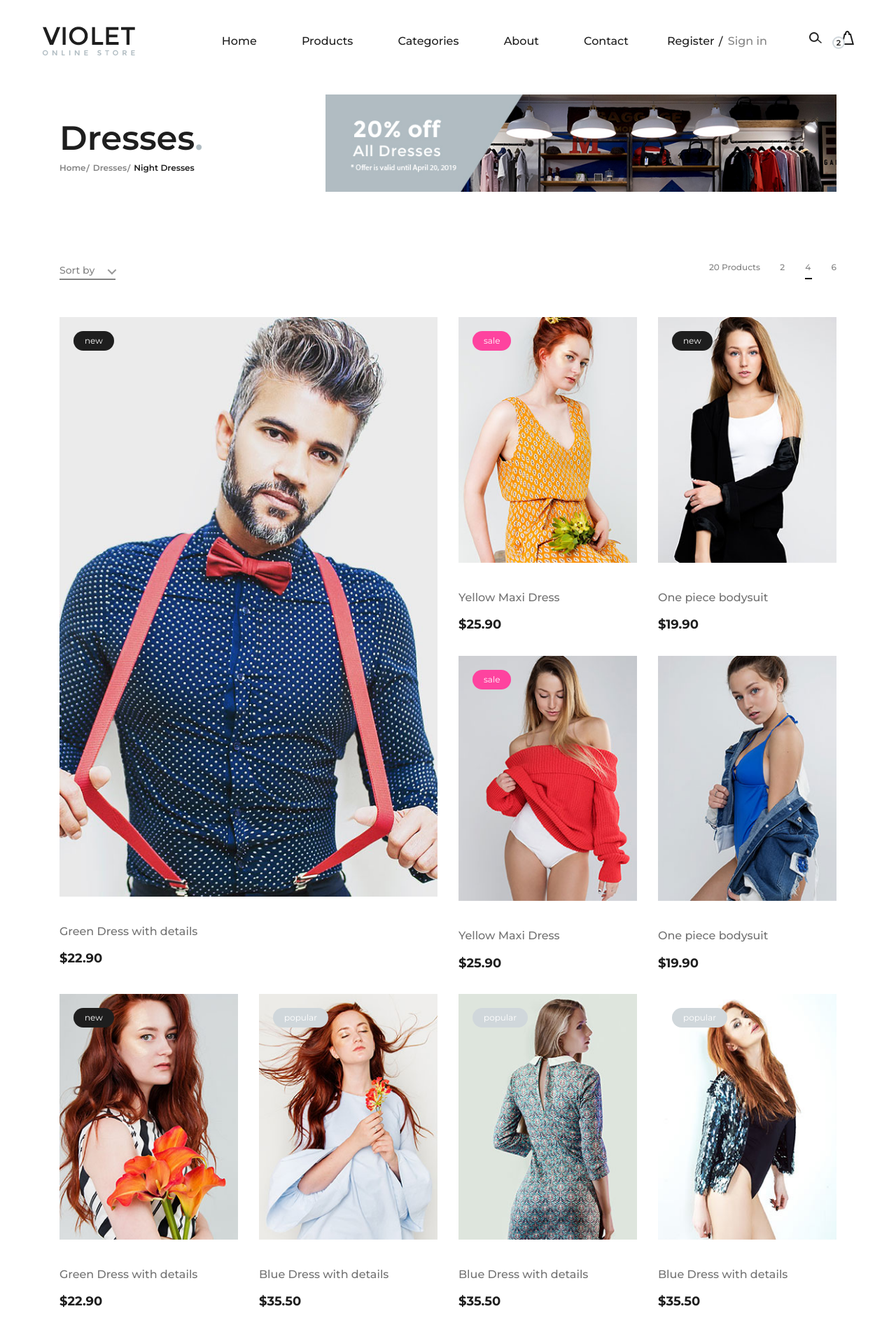
After one commit to ashiqur-shohan/Shop-Ease, a Django app: a page that uses templates/header.html in a window 1280 px wide. The commit adds this page. Shown: the top 1903 px of the page at 70% size. Run offline with Django 5.2, Linux system fonts and the light colour scheme; data comes from the database, SQL or seed files in the repository; both versions use the stored data as it was after the commit; some libraries are stand-ins or nearby versions.

Commit message:
requirement file added

```diff
--- a/core/settings.py
+++ b/core/settings.py
@@ -25,7 +25,7 @@ SECRET_KEY = 'django-insecure-94*_cp1xmw)jlm8$l=n5!@nohg=&eyb+i=xmgv0c-1g8uvx^$=
 # SECURITY WARNING: don't run with debug turned on in production!
 DEBUG = True
 
-ALLOWED_HOSTS = []
+ALLOWED_HOSTS = ['.vercel.app']
 
 
 # Application definition
--- a/product/urls.py
+++ b/product/urls.py
@@ -1,6 +1,7 @@
 from django.urls import path,include
-from .views import Home,ProductDetails
+from .views import Home,ProductDetails,CategoryDetails
 urlpatterns = [
     path('',Home.as_view(),name='home'),
-    path('product-details/<str:slug>/', ProductDetails.as_view(), name='product-details')
+    path('product-details/<str:slug>/', ProductDetails.as_view(), name='product-details'),
+    path('category-details/<str:slug>/', CategoryDetails.as_view(), name='category-details'),
 ]
--- a/product/views.py
+++ b/product/views.py
@@ -29,9 +29,16 @@ class ProductDetails(generic.DetailView):
 
     def get_context_data(self, **kwargs) :
         context =  super().get_context_data(**kwargs)
-        context.update(
-            {
-                'realted_products': self.get_object().related_product
-            }
-        )
+        context['realted_products']= self.get_object().related_product
         return context
+
+
+class CategoryDetails(generic.DetailView):
+    model = Category
+    template_name = 'product/category-details.html'
+    slug_url_kwarg = 'slug'
+
+    def get_context_data(self, **kwargs):
+        context = super().get_context_data(**kwargs)
+        context['products'] = self.get_object().products.all()
+        return context
--- a/templates/header.html
+++ b/templates/header.html
@@ -25,7 +25,7 @@
                             <ul class="sub-menu">
                                 {% comment %} custom context banano oita theke dhortesi {% endcomment %}
                                 {% for category in categories%}
-                                <li><a href="#">{{ category.title|title }}</a></li>
+                                <li><a href="{% url 'category-details' category.slug %}">{{ category.title|title }}</a></li>
                                 {% endfor %}
                             </ul>
                         </li>
--- /dev/null
+++ b/templates/product/category-details.html
@@ -0,0 +1,308 @@
+{% extends "base.html" %}
+{% block title %}{{category.title | title}}{% endblock title %}
+
+{% block content %}
+
+    <!-- Page Add Section Begin -->
+    <section class="page-add">
+        <div class="container">
+            <div class="row">
+                <div class="col-lg-4">
+                    <div class="page-breadcrumb">
+                        <h2>Dresses<span>.</span></h2>
+                        <a href="#">Home</a>
+                        <a href="#">Dresses</a>
+                        <a class="active" href="#">Night Dresses</a>
+                    </div>
+                </div>
+                <div class="col-lg-8">
+                    <img src="img/add.jpg" alt="">
+                </div>
+            </div>
+        </div>
+    </section>
+    <!-- Page Add Section End -->
+
+    <!-- Categories Page Section Begin -->
+    <section class="categories-page spad">
+        <div class="container">
+            <div class="categories-controls">
+                <div class="row">
+                    <div class="col-lg-12">
+                        <div class="categories-filter">
+                            <div class="cf-left">
+                                <form action="#">
+                                    <select class="sort">
+                                        <option value="">Sort by</option>
+                                        <option value="">Orders</option>
+                                        <option value="">Newest</option>
+                                        <option value="">Price</option>
+                                    </select>
+                                </form>
+                            </div>
+                            <div class="cf-right">
+                                <span>20 Products</span>
+                                <a href="#">2</a>
+                                <a href="#" class="active">4</a>
+                                <a href="#">6</a>
+                            </div>
+                        </div>
+                    </div>
+                </div>
+            </div>
+            <div class="row">
+                <div class="col-lg-6 col-md-6">
+                    <div class="single-product-item">
+                        <figure>
+                            <img src="img/products/img-9.jpg" alt="">
+                            <div class="p-status">new</div>
+                            <div class="hover-icon">
+                                <a href="img/products/img-9.jpg" class="pop-up"><img src="img/icons/zoom-plus.png"
+                                        alt=""></a>
+                            </div>
+                        </figure>
+                        <div class="product-text">
+                            <a href="#">
+                                <h6>Green Dress with details</h6>
+                            </a>
+                            <p>$22.90</p>
+                        </div>
+                    </div>
+                </div>
+                <div class="col-lg-6 col-md-6">
+                    <div class="row">
+                        <div class="col-lg-6 col-md-6">
+                            <div class="single-product-item">
+                                <figure>
+                                    <img src="img/products/img-2.jpg" alt="">
+                                    <div class="p-status sale">sale</div>
+                                </figure>
+                                <div class="product-text">
+                                    <a href="#">
+                                        <h6>Yellow Maxi Dress</h6>
+                                    </a>
+                                    <p>$25.90</p>
+                                </div>
+                            </div>
+                        </div>
+                        <div class="col-lg-6 col-md-6">
+                            <div class="single-product-item">
+                                <figure>
+                                    <img src="img/products/img-3.jpg" alt="">
+                                    <div class="p-status">new</div>
+                                    <div class="hover-icon">
+                                        <a href="img/products/img-3.jpg" class="pop-up"><img
+                                                src="img/icons/zoom-plus.png" alt=""></a>
+                                    </div>
+                                </figure>
+                                <div class="product-text">
+                                    <a href="#">
+                                        <h6>One piece bodysuit</h6>
+                                    </a>
+                                    <p>$19.90</p>
+                                </div>
+                            </div>
+                        </div>
+                        <div class="col-lg-6 col-md-6">
+                            <div class="single-product-item">
+                                <figure>
+                                    <img src="img/products/img-6.jpg" alt="">
+                                    <div class="p-status sale">sale</div>
+                                </figure>
+                                <div class="product-text">
+                                    <a href="#">
+                                        <h6>Yellow Maxi Dress</h6>
+                                    </a>
+                                    <p>$25.90</p>
+                                </div>
+                            </div>
+                        </div>
+                        <div class="col-lg-6 col-md-6">
+                            <div class="single-product-item">
+                                <figure>
+                                    <img src="img/products/img-1.jpg" alt="">
+                                    <div class="hover-icon">
+                                        <a href="img/products/img-1.jpg" class="pop-up"><img
+                                                src="img/icons/zoom-plus.png" alt=""></a>
+                                    </div>
+                                </figure>
+                                <div class="product-text">
+                                    <a href="#">
+                                        <h6>One piece bodysuit</h6>
+                                    </a>
+                                    <p>$19.90</p>
+                                </div>
+                            </div>
+                        </div>
+                    </div>
+                </div>
+                <div class="col-lg-3 col-md-6">
+                    <div class="single-product-item">
+                        <figure>
+                            <img src="img/products/img-5.jpg" alt="">
+                            <div class="p-status">new</div>
+                            <div class="hover-icon">
+                                <a href="img/products/img-5.jpg" class="pop-up"><img src="img/icons/zoom-plus.png"
+                                        alt=""></a>
+                            </div>
+                        </figure>
+                        <div class="product-text">
+                            <a href="#">
+                                <h6>Green Dress with details</h6>
+                            </a>
+                            <p>$22.90</p>
+                        </div>
+                    </div>
+                </div>
+                <div class="col-lg-3 col-md-6">
+                    <div class="single-product-item">
+                        <figure>
+                            <img src="img/products/img-4.jpg" alt="">
+                            <div class="p-status popular">popular</div>
+                            <div class="hover-icon">
+                                <a href="img/products/img-4.jpg" class="pop-up"><img src="img/icons/zoom-plus.png"
+                                        alt=""></a>
+                            </div>
+                        </figure>
+                        <div class="product-text">
+                            <a href="#">
+                                <h6>Blue Dress with details</h6>
+                            </a>
+                            <p>$35.50</p>
+                        </div>
+                    </div>
+                </div>
+                <div class="col-lg-3 col-md-6">
+                    <div class="single-product-item">
+                        <figure>
+                            <img src="img/products/img-8.jpg" alt="">
+                            <div class="p-status popular">popular</div>
+                            <div class="hover-icon">
+                                <a href="img/products/img-8.jpg" class="pop-up"><img src="img/icons/zoom-plus.png"
+                                        alt=""></a>
+                            </div>
+                        </figure>
+                        <div class="product-text">
+                            <a href="#">
+                                <h6>Blue Dress with details</h6>
+                            </a>
+                            <p>$35.50</p>
+                        </div>
+                    </div>
+                </div>
+                <div class="col-lg-3 col-md-6">
+                    <div class="single-product-item">
+                        <figure>
+                            <img src="img/products/img-10.jpg" alt="">
+                            <div class="p-status popular">popular</div>
+                            <div class="hover-icon">
+                                <a href="img/products/img-10.jpg" class="pop-up"><img src="img/icons/zoom-plus.png"
+                                        alt=""></a>
+                            </div>
+                        </figure>
+                        <div class="product-text">
+                            <a href="#">
+                                <h6>Blue Dress with details</h6>
+                            </a>
+                            <p>$35.50</p>
+                        </div>
+                    </div>
+                </div>
+                <div class="col-lg-6 col-md-6">
+                    <div class="row">
+                        <div class="col-lg-6 col-md-6">
+                            <div class="single-product-item">
+                                <figure>
+                                    <img src="img/products/img-11.jpg" alt="">
+                                    <div class="p-status sale">sale</div>
+                                </figure>
+                                <div class="product-text">
+                                    <a href="#">
+                                        <h6>Yellow Maxi Dress</h6>
+                                    </a>
+                                    <p>$25.50</p>
+                                </div>
+                            </div>
+                        </div>
+                        <div class="col-lg-6 col-md-6">
+                            <div class="single-product-item">
+                                <figure>
+                                    <img src="img/products/img-12.jpg" alt="">
+                                    <div class="p-status">new</div>
+                                    <div class="hover-icon">
+                                        <a href="img/products/img-12.jpg" class="pop-up"><img
+                                                src="img/icons/zoom-plus.png" alt=""></a>
+                                    </div>
+                                </figure>
+                                <div class="product-text">
+                                    <a href="#">
+                                        <h6>One piece bodysuit</h6>
+                                    </a>
+                                    <p>$19.90</p>
+                                </div>
+                            </div>
+                        </div>
+                        <div class="col-lg-6 col-md-6">
+                            <div class="single-product-item">
+                                <figure>
+                                    <img src="img/products/img-14.jpg" alt="">
+                                    <div class="p-status sale">sale</div>
+                                </figure>
+                                <div class="product-text">
+                                    <a href="#">
+                                        <h6>Yellow Maxi Dress</h6>
+                                    </a>
+                                    <p>$25.90</p>
+                                </div>
+                            </div>
+                        </div>
+                        <div class="col-lg-6 col-md-6">
+                            <div class="single-product-item">
+                                <figure>
+                                    <img src="img/products/img-15.jpg" alt="">
+                                    <div class="hover-icon">
+                                        <a href="img/products/img-15.jpg" class="pop-up"><img
+                                                src="img/icons/zoom-plus.png" alt=""></a>
+                                    </div>
+                                </figure>
+                                <div class="product-text">
+                                    <a href="#">
+                                        <h6>One piece bodysuit</h6>
+                                    </a>
+                                    <p>$19.90</p>
+                                </div>
+                            </div>
+                        </div>
+                    </div>
+                </div>
+                <div class="col-lg-6 col-md-6">
+                    <div class="single-product-item">
+                        <figure>
+                            <img src="img/products/img-13.jpg" alt="">
+                            <div class="p-status">new</div>
+                            <div class="hover-icon">
+                                <a href="img/products/img-13.jpg" class="pop-up"><img src="img/icons/zoom-plus.png"
+                                        alt=""></a>
+                            </div>
+                        </figure>
+                        <div class="product-text">
+                            <a href="#">
+                                <h6>Green Dress with details</h6>
+                            </a>
+                            <p>$22.90</p>
+                        </div>
+                    </div>
+                </div>
+            </div>
+            <div class="more-product">
+                <div class="row">
+                    <div class="col-lg-12 text-center">
+                        <a href="#" class="primary-btn">Load More</a>
+                    </div>
+                </div>
+            </div>
+        </div>
+    </section>
+    <!-- Categories Page Section End -->
+
+{% endblock content %}
```
Also changed, not shown: requirements.txt (added, +10 -0 lines), templates/product/product-details.html (+11 -1 lines), db.sqlite3.
